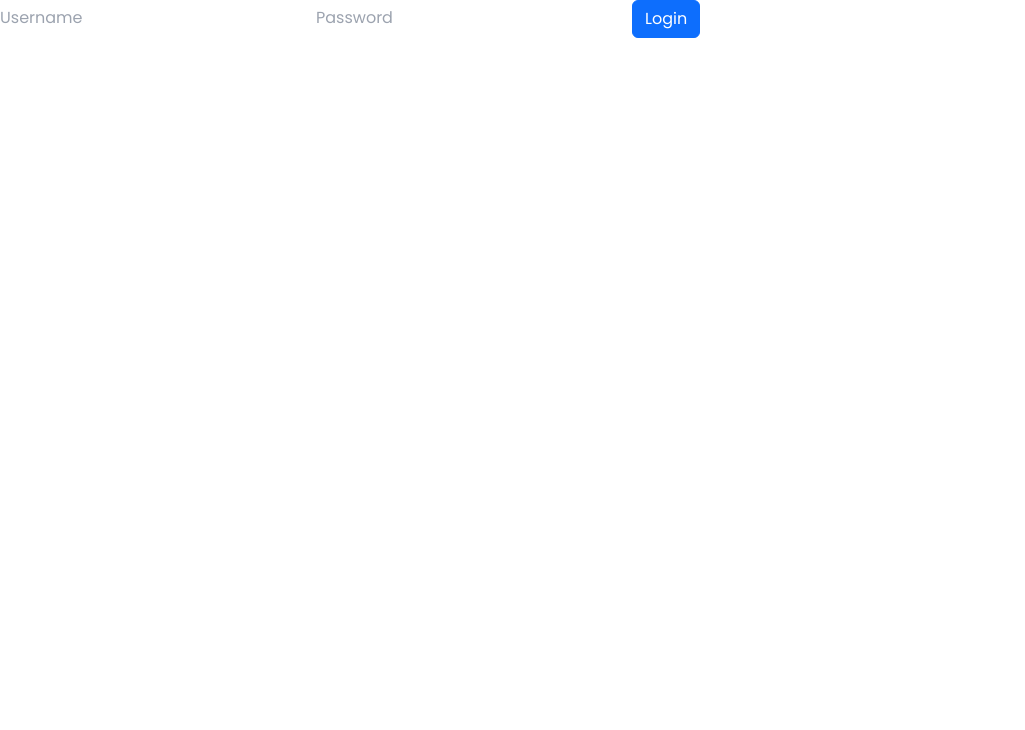
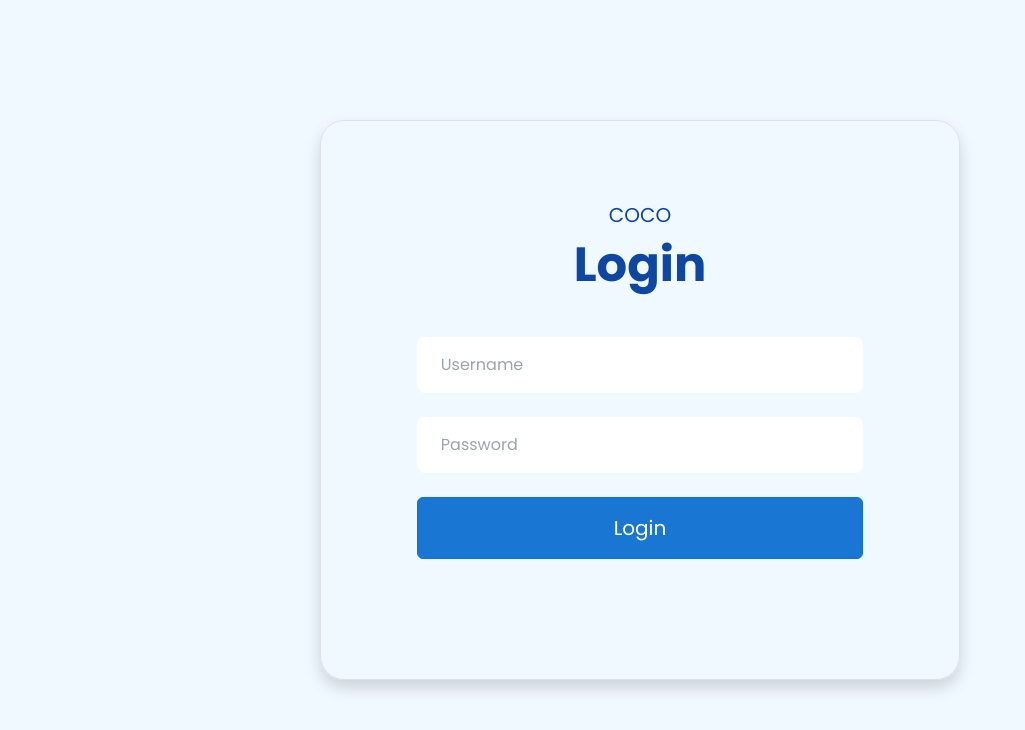
Before and after one commit to Hritik-Thapa/coco, a React (Vite) app in the folder frontend/: page /login in a window 1280 px wide. Shown: the top 730 px of the page, without its empty margins (0-1025 px from the left). Built offline with nearby package versions, Linux system fonts and the light colour scheme; a web font is replaced by a local one.

Commit message:
login complete

```diff
--- a/frontend/src/components/Login.jsx
+++ b/frontend/src/components/Login.jsx
@@ -1,14 +1,58 @@
-import React from 'react'
-import { Button } from 'react-bootstrap'
+import React, { useState } from 'react'
+import { Button, Alert } from 'react-bootstrap'
+import { useNavigate } from 'react-router-dom';
 
 const Login = () => {
+    const [loading, setLoading] = useState(false);
+    const [error, setError] = useState(null);
+    const [data, setData] = useState({ username: '', password: '' })
+
+    const handleLogin = async () => {
+
+        setLoading(true);
+        setError(null);
+        try {
+            const res = await fetch('/login', {
+                method: 'POST',
+                headers: { "Content-Type": "application/json", },
+                body: JSON.stringify(data),
+            }
+            )
+            const data = await res.json();
+            if (data.success === false) {
+                setError(data.message);
+                setTimeout(() => {
+                    setError(null);
+                }, 3000)
+            }
+            else {
+                setLoading(false);
+                setError(null);
+                console.log(data);
+                useNavigate('/subjects')
+            }
+        } catch (err) {
+            setLoading(false);
+            setError("Error Logging In");
+            setTimeout(() => {
+                setError(null);
+            }, 3000)
+        }
+    }
+
     return (
-        <div>
-            <form action="">
-                <input type="text" placeholder='Username' id='username' />
-                <input type="password" placeholder='Password' id='password' />
-                <Button type="submit" variant='primary' className=''>Login</Button>
-            </form>
+        <div className='bg-sky-50 h-[100vh] flex justify-center items-center'>
+            <div className='w-[50%] h-[70%] p-10 border gap-12 flex-col flex items-center justify-center rounded-3xl m-20 shadow relative'>
+                <h1 className='text-xl absolute top-20 '>COCO</h1>
+                <h1 className='text-center text-5xl font-bold'>Login</h1>
+                <form action="" className='flex flex-col gap-4 w-[80%] '>
+                    <input type="text" placeholder='Username' id='username' className='px-6 py-3 rounded-lg ' value={data.username} onChange={(e) => setData({ ...data, [e.target.id]: e.target.value })} />
+                    <input type="password" placeholder='Password' id='password' className='px-6 py-3 rounded-lg ' value={data.password} onChange={(e) => setData({ ...data, [e.target.id]: e.target.value })} />
+                    <Button type="button" variant='primary' className='hover:bg-white hover:text-neelo-700 py-3 text-xl bg-neelo-700' onClick={handleLogin} disabled={loading}>Login</Button>
+                </form>
+                {error && <Alert variant='danger' className='absolute bottom-5'>{error}</Alert>}
+            </div>
+
         </div>
     )
 }
--- a/frontend/tailwind.config.js
+++ b/frontend/tailwind.config.js
@@ -3,11 +3,6 @@ export default {
   content: ["./index.html", "./src/**/*.{js,ts,jsx,tsx}"],
   theme: {
     extend: {
-      backgroundImage: {
-        "custom-pattern": "url('./src/images/pattern-01.png')", // Single image
-        "gradient-radial": "radial-gradient(circle, #1E40AF, #1E3A8A)", // Gradient example
-        "hero-pattern": "url('https://example.com/hero-pattern.svg')",
-      },
       colors: {
         neelo: {
           50: "#e3f2fd",
@@ -23,7 +18,6 @@ export default {
         },
       },
     },
-    extend: {},
   },
   plugins: [],
 };
```
